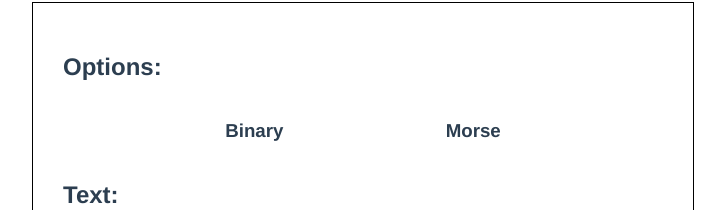
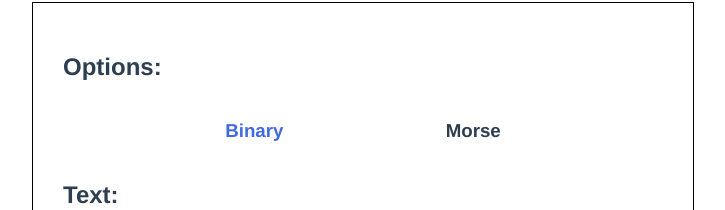
Before and after one commit to MiuMiuMiuMiuMiu/stitch-chart, a Vue app: page / in a window 1280 px wide. Shown: the part 116-326 px from the top of the page, without its empty margins (277-1002 px from the left). Built offline with nearby package versions, Linux system fonts and the light colour scheme.

Commit message:
Binary option is automatically chosen when page loads

```diff
--- a/src/components/ChartOption.vue
+++ b/src/components/ChartOption.vue
@@ -2,15 +2,15 @@
   <div class="chart-input-container">
     <h2>Options:</h2>
     <div class="chart-choice">
-      <h3 v-bind:class="{ 'selected': clicked === option.id, 'disabled': clicked !== option.id }" v-on:click="choice(option.id)"
-        v-for="option of options" v-bind:key="option.id">{{ option.option }}</h3>
+      <h3 v-bind:class="{ 'selected': clicked === option.id, 'disabled': clicked !== option.id }"
+        v-on:click="choice(option.id)" v-for="option of options" v-bind:key="option.id">{{ option.option }}</h3>
     </div>
     <h2>Text:</h2>
     <div class="gauge-input">
       <textarea v-model="text" type="text" id="text" min="1" max="50"></textarea>
     </div>
     <div class="generate-button">
-      <GenerateButton :textToConvert="text" :userChoice="clicked"/>
+      <GenerateButton :textToConvert="text" :userChoice="clicked" />
     </div>
   </div>
 </template>
@@ -41,6 +41,9 @@ export default {
       this.clicked = choice;
     }
   },
+  mounted() {
+    this.clicked = 1;
+  },
   components: {
   GenerateButton
 }
@@ -59,12 +62,13 @@ h2,
 h3 {
   text-align: left;
 }
+
 .chart-choice {
   display: flex;
   justify-content: space-evenly;
 }
 
-.chart-choice > h3 {
+.chart-choice>h3 {
   cursor: pointer;
 }
 
@@ -88,6 +92,7 @@ textarea {
   font-size: 16px;
   resize: none;
 }
+
 .selected {
   color: royalblue;
 }
```
Lines whose indentation alone changed are shown as unchanged.
